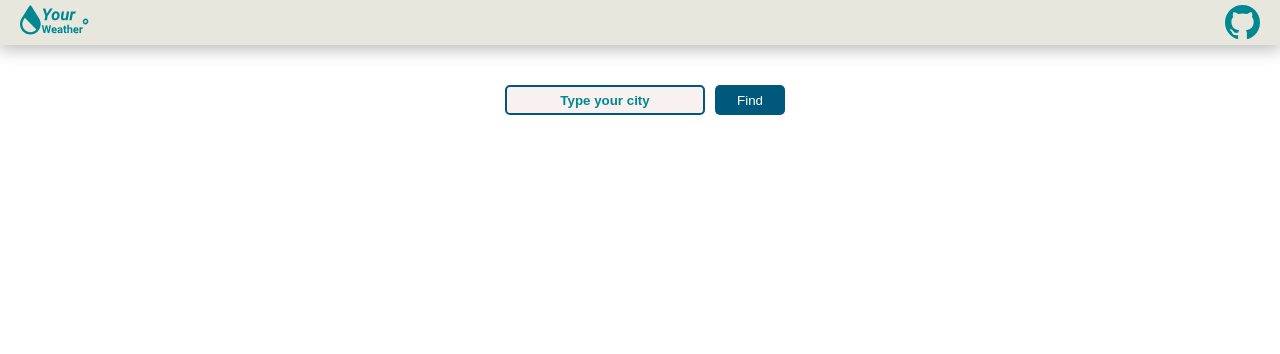
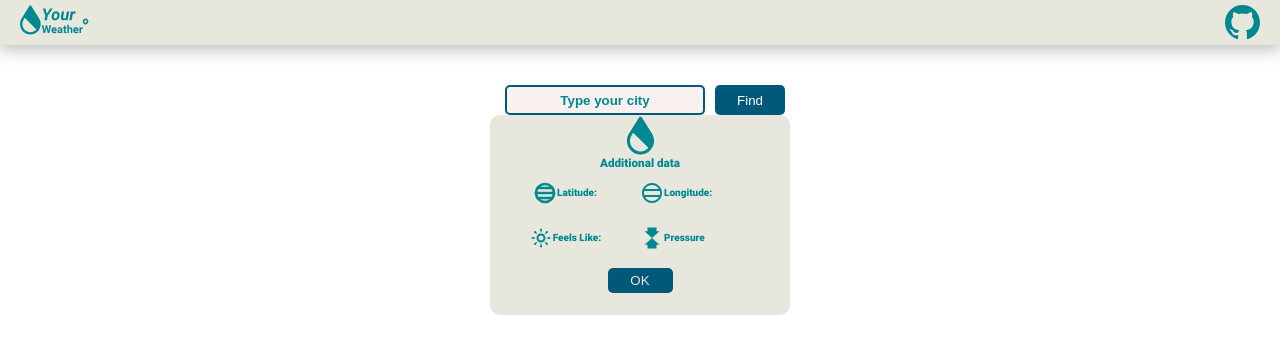
Before and after one commit to JI-Villalobos/weather-api, a website: page public/index.html in a window 1280 px wide. Drawn offline with Linux system fonts and the light colour scheme.

Commit message:
[ADD] additional data structure

```diff
--- a/public/index.html
+++ b/public/index.html
@@ -20,6 +20,37 @@
             </div>
             <div class="weather-api--cards" id="api">
             </div>
+
+            <div class="additional">
+                <div class="sub-header">
+                    <img src="../src/assets/images/add.svg" alt="">
+                    <h3>Additional data</h3>
+                </div>
+                <div class="data">
+                    <div class="data-lat adj">
+                        <img src="../src/assets/images/latitude.svg" alt="">
+                        <p>Latitude:</p>
+                    </div>
+                    <div class="data-lon adj">
+                        <img src="../src/assets/images/longitude.svg" alt="">
+                        <p>Longitude:</p>
+                    </div>
+                    <div class="data-feel adj">
+                        <img src="../src/assets/images/feels-like.svg" alt="">
+                        <p>Feels Like:</p>
+                    </div>
+                    <div class="data-press adj">
+                        <img src="../src/assets/images/pressure.svg" alt="">
+                        <p>Pressure</p>
+                    </div>
+                </div>
+                <div class="ok-button">
+                    <button>
+                        OK
+                    </button>
+                </div>
+            </div>
+
         </div>
     </main>
 </body>
--- a/src/styles/main.css
+++ b/src/styles/main.css
@@ -220,3 +220,92 @@ main {
 .humidity img {
     width: 15px;
 }
+
+/*------------------------------------------------------------*/
+.additional {
+    display: flex;
+    flex-direction: column;
+    align-content: center;
+    width: 300px;
+    height: 200px;
+    border-radius: 10px;
+    background-color: var(--gray);
+    color: var(--turquoise);
+}
+
+.sub-header {
+    display: flex;
+    flex-direction: column;
+    align-items: center;
+    justify-content: center;
+    justify-items: center;
+    /*height: 80px;*/
+}
+
+.sub-header img {
+    width: 29px;
+    height: 41px;
+}
+
+.data {
+    display: grid;
+    grid-template: repeat(2, 1fr) / repeat(2, 1fr);
+    height: 90px;
+}
+
+.data p {
+    align-self: center;
+}
+
+.data img {
+    height: 24px;
+    width: 24px;
+}
+
+.adj {
+    display: flex;
+    flex-direction: row;
+}
+
+.data-lat {
+    grid-column: 1 / 2;
+    grid-row: 1 / 2;
+    justify-self: center;
+    align-self: center;
+}
+
+.data-lon {
+    grid-column: 2 / 3;
+    grid-row: 1 / 2;
+    align-self: center;
+}
+
+.data-feel {
+    grid-column: 1 / 2;
+    grid-row: 2 / 3;
+    justify-self: center;
+    align-self: center;
+}
+
+.data-press {
+    grid-column: 2 / 3;
+    grid-row: 2 / 3;
+    align-self: center;
+}
+
+.ok-button {
+    height: 40px;
+    /*height: auto;*/
+    display: flex;
+    justify-content: center;
+    align-items: center;
+}
+
+.ok-button button {
+    background-color: var(--blue-main);
+    height: 25px;
+    width: 65px;
+    border-radius: 5px;
+    border: none;
+    color: var(--gray);
+}
--- /dev/null
+++ b/src/templates/showAdditionalData.js
@@ -0,0 +1,4 @@
+
+const ahowAdditionalData = (lat, lon, feelsLike, pressure) => {
+
+}
```
Also changed, not shown: src/assets/images/feels-like.svg (added), src/assets/images/latitude.svg (added), src/assets/images/longitude.svg (added), src/assets/images/pressure.svg (added), src/utils/showAdditionalData.js (deleted).
